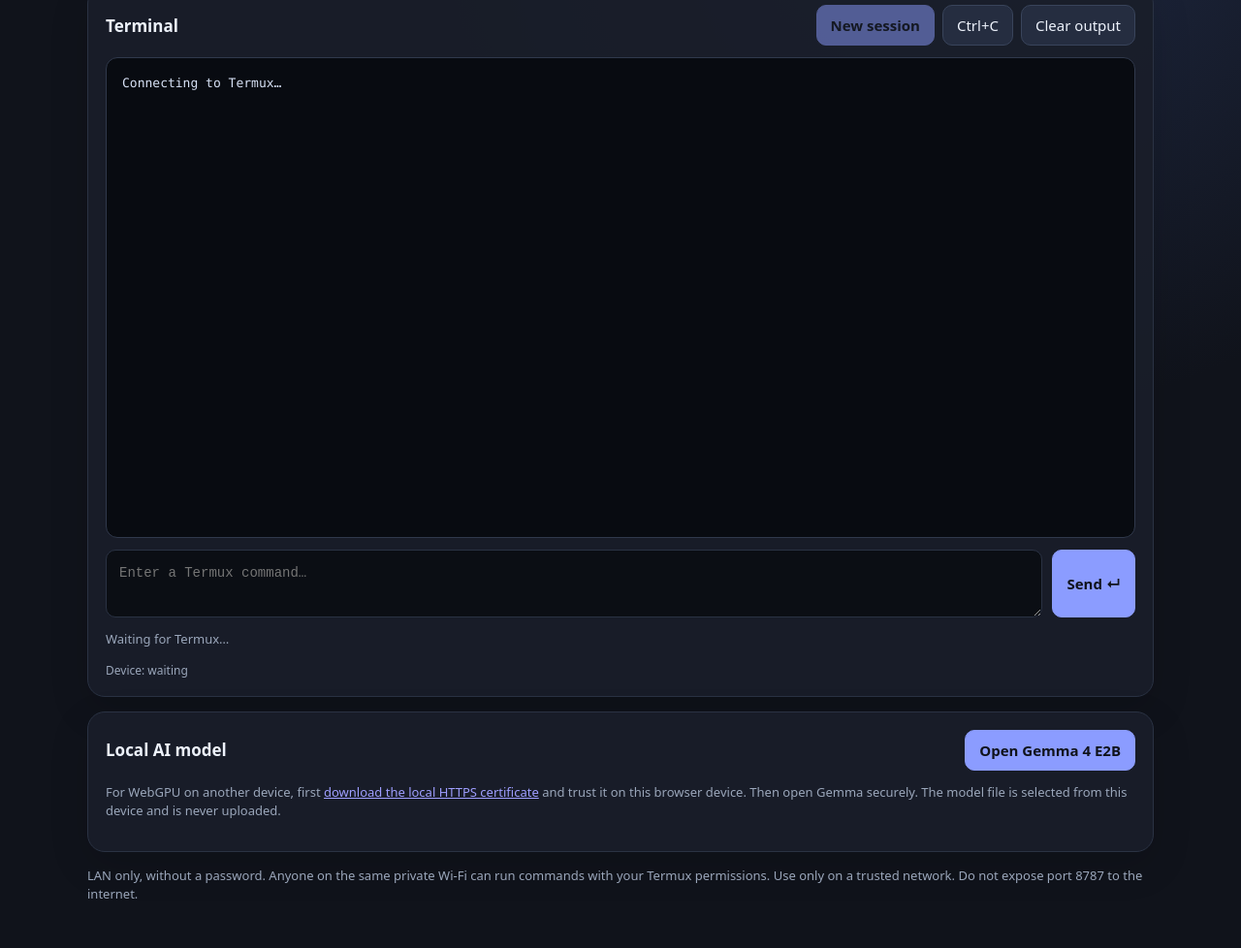
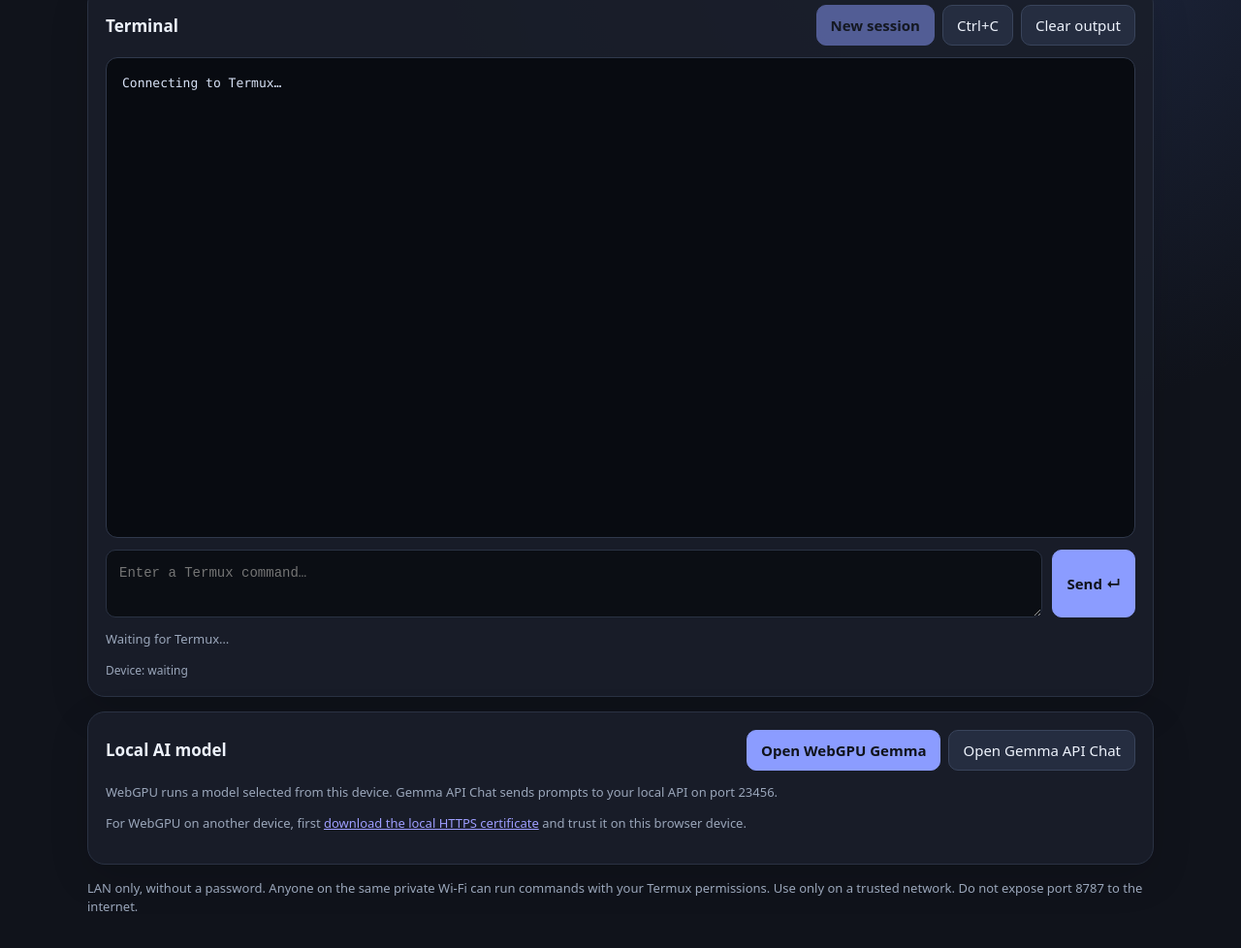
Before and after one commit to 1alind/local-, a website: page public/index.html in a window 1280 px wide. Shown: the part 148-1126 px from the top of the page at 97% size. Drawn offline with Linux system fonts and the light colour scheme; no server answers.

Commit message:
Add Gemma API chat link to dashboard

```diff
--- a/public/index.html
+++ b/public/index.html
@@ -44,8 +44,9 @@
       <div class="meta"><span id="device">Device: waiting</span><span id="platform"></span></div>
     </div>
     <div class="panel">
-      <div class="headrow"><h2>Local AI model</h2><a id="gemmaLink" href="/gemma.html"><button class="primary" type="button">Open Gemma 4 E2B</button></a></div>
-      <p class="hint">For WebGPU on another device, first <a href="/lan-ca.crt" download>download the local HTTPS certificate</a> and trust it on this browser device. Then open Gemma securely. The model file is selected from this device and is never uploaded.</p>
+      <div class="headrow"><h2>Local AI model</h2><div class="actions"><a id="gemmaLink" href="/gemma.html"><button class="primary" type="button">Open WebGPU Gemma</button></a><a href="/gemma-api.html"><button type="button">Open Gemma API Chat</button></a></div></div>
+      <p class="hint">WebGPU runs a model selected from this device. Gemma API Chat sends prompts to your local API on port 23456.</p>
+      <p class="hint">For WebGPU on another device, first <a href="/lan-ca.crt" download>download the local HTTPS certificate</a> and trust it on this browser device.</p>
     </div>
   </section>
   <p class="hint">LAN only, without a password. Anyone on the same private Wi-Fi can run commands with your Termux permissions. Use only on a trusted network. Do not expose port 8787 to the internet.</p>
```
